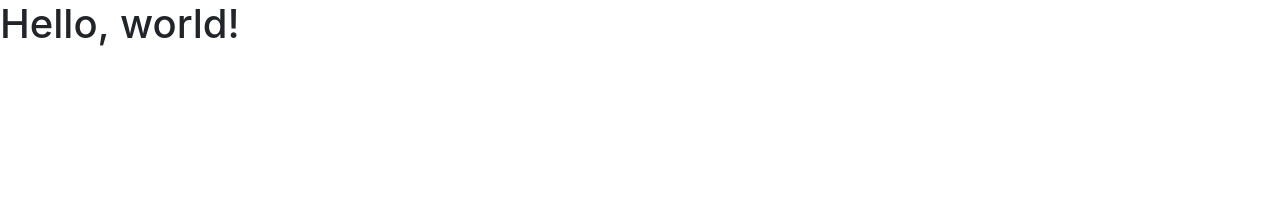
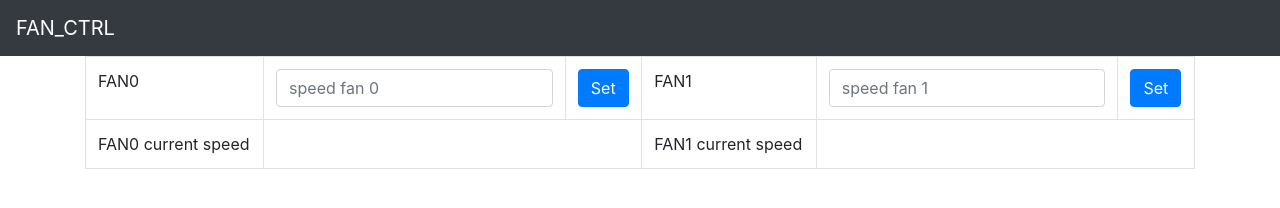
Before and after one commit to xerano/arduino-playground, a plain HTML site: page ESP8266_FAN_CTRL/data/index.html in a window 1280 px wide. Drawn offline with nearby package versions, Linux system fonts and the light colour scheme.

Commit message:
Update index.html
bootstrap

```diff
--- a/ESP8266_FAN_CTRL/data/index.html
+++ b/ESP8266_FAN_CTRL/data/index.html
@@ -8,10 +8,32 @@
     <!-- Bootstrap CSS -->
     <link rel="stylesheet" href="https://stackpath.bootstrapcdn.com/bootstrap/4.3.1/css/bootstrap.min.css" integrity="sha384-ggOyR0iXCbMQv3Xipma34MD+dH/1fQ784/j6cY/iJTQUOhcWr7x9JvoRxT2MZw1T" crossorigin="anonymous">
 
-    <title>Hello, world!</title>
+    <title>FAN_CTRL</title>
   </head>
   <body>
-    <h1>Hello, world!</h1>
+    <nav class="navbar navbar-dark bg-dark">
+	<a class="navbar-brand" href="#">FAN_CTRL</a>
+    </nav>
+    <div class="container">
+      <form>
+          <table class="table table-bordered">
+            <tr>
+              <td>FAN0</td>
+              <td><input type="text" class="form-control" id="fan_0_pwm" aria-describedby="emailHelp" placeholder="speed fan 0"></td>
+              <td><button type="button" class="btn btn-primary" onclick="setSpeed(0)">Set</button></td>
+              <td>FAN1</td>
+              <td><input type="text" class="form-control" id="fan_1_pwm" aria-describedby="emailHelp" placeholder="speed fan 1"></td>
+              <td><button type="button" class="btn btn-primary" onclick="setSpeed(1)">Set</button></td>
+            </tr>
+            <tr>
+              <td>FAN0 current speed</td>
+              <td colspan="2" id="fan_speed_0"></td>
+              <td>FAN1 current speed</td>
+              <td colspan="2" id="fan_speed_1"></td>
+            </tr>
+          </table>
+      </form>
+    </div>
 
     <!-- Optional JavaScript -->
     <!-- jQuery first, then Popper.js, then Bootstrap JS -->
```
